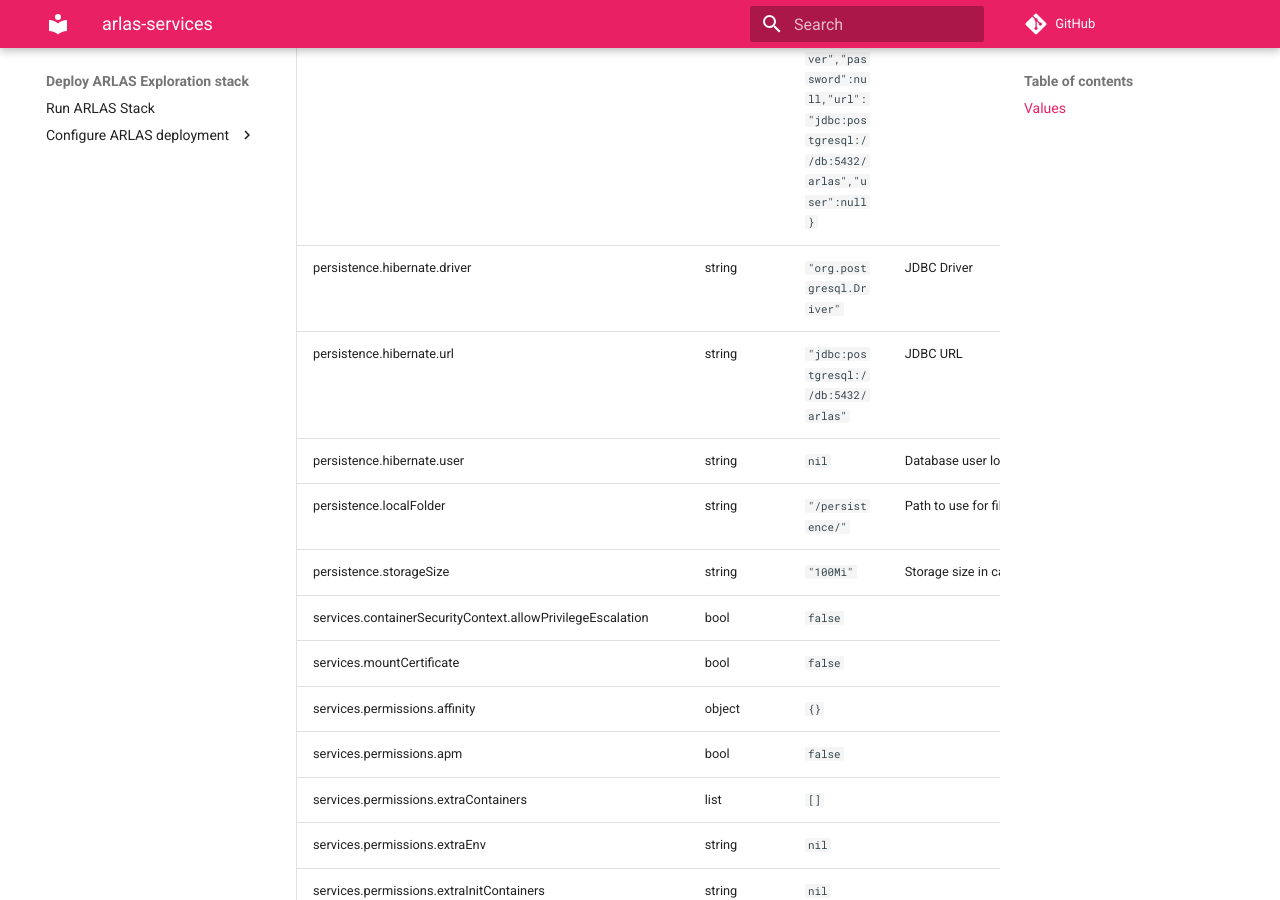
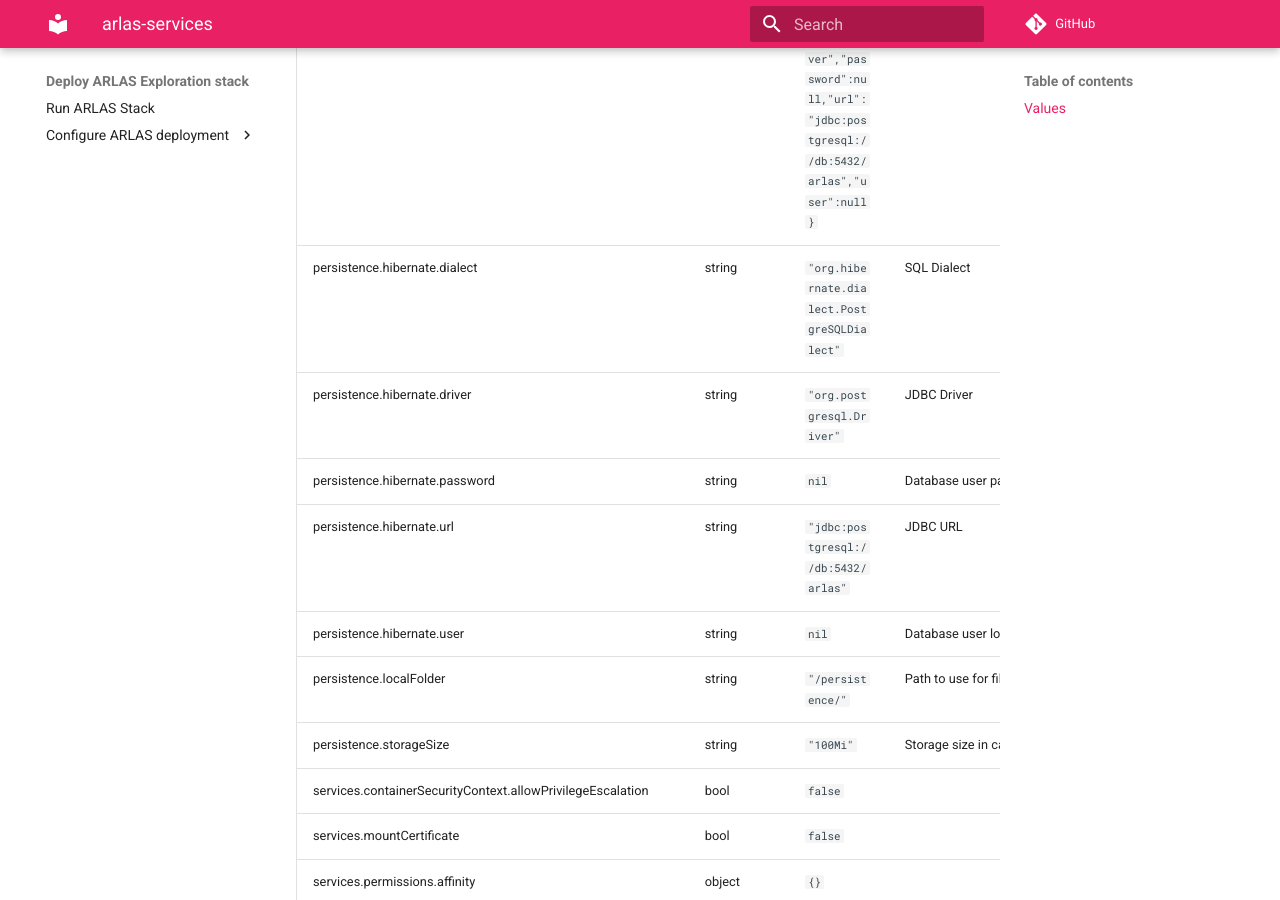
Before and after one commit to gisaia/ARLAS-Exploration-stack, an MkDocs documentation site: the page built from docs/docs/helm/arlas-services/README.md, in a window 1280 px wide and 900 px high, scrolled down 2826 px. Built offline with MkDocs 1.6.1 and Material for MkDocs 9.7.7, drawn with Linux system fonts in a browser that asks for light colours; comment, search, counter and statistics services are not loaded.

```diff
--- a/docs/docs/helm/arlas-services/README.md
+++ b/docs/docs/helm/arlas-services/README.md
@@ -36,7 +36,9 @@ A Helm Chart to deploy ARLAS Server
 | logger.loggingLevel | string | `"INFO"` | Default logging level |
 | persistence.engine | string | `"file"` | Storage engine to use: either `file` or `hibernate` |
 | persistence.hibernate | object | `{"dialect":"org.hibernate.dialect.PostgreSQLDialect","driver":"org.postgresql.Driver","password":null,"url":"jdbc:postgresql://db:5432/arlas","user":null}` | Configuration node if `engine=hibernate`, ignored otherwise |
+| persistence.hibernate.dialect | string | `"org.hibernate.dialect.PostgreSQLDialect"` | SQL Dialect |
 | persistence.hibernate.driver | string | `"org.postgresql.Driver"` | JDBC Driver |
+| persistence.hibernate.password | string | `nil` | Database user password |
 | persistence.hibernate.url | string | `"jdbc:postgresql://db:5432/arlas"` | JDBC URL |
 | persistence.hibernate.user | string | `nil` | Database user login |
 | persistence.localFolder | string | `"/persistence/"` | Path to use for file persistence |
```
Also changed, not shown: docs/docs/helm/aias-services/README.md (+1 -1 lines), docs/docs/helm/arlas-uis/README.md (+4 -5 lines), k8s/charts/aias-services/README.md, k8s/charts/arlas-services/README.md, k8s/charts/arlas-uis/README.md.
